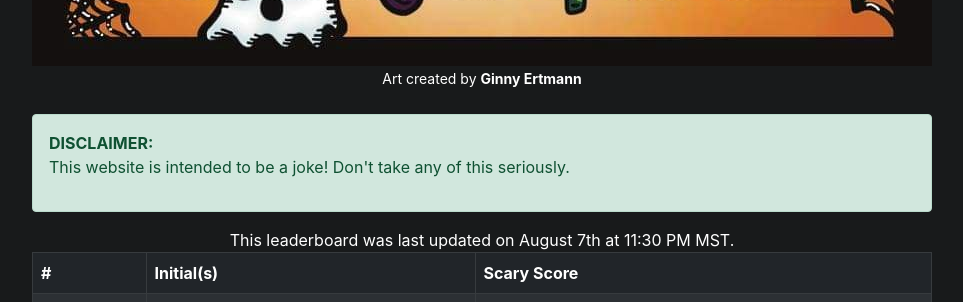
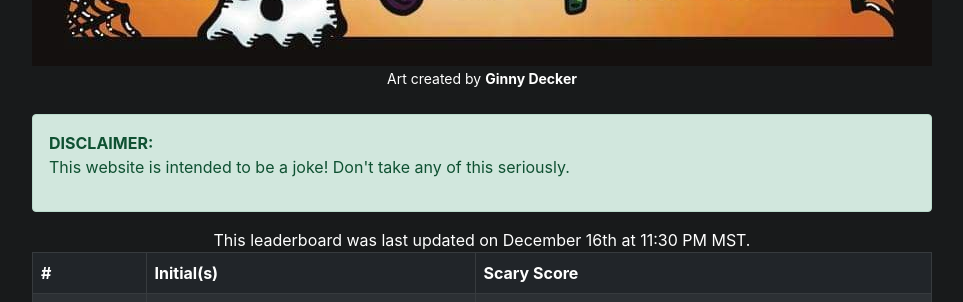
Before and after one commit to ColtonThompson/ScarySuperior, a React (Create React App) app: page / in a window 1280 px wide. Shown: the part 159-461 px from the top of the page, without its empty margins (240-1203 px from the left). Built offline with nearby package versions, Linux system fonts and the light colour scheme.

Commit message:
Updated header

```diff
--- a/src/components/Header.jsx
+++ b/src/components/Header.jsx
@@ -11,7 +11,7 @@ class Header extends Component {
           <img src='./img/logo-v1.jpg' />
           <br />
           <small>
-            Art created by <b>Ginny Ertmann</b>
+            Art created by <b>Ginny Decker</b>
           </small>
         </center>
         <br />
@@ -23,7 +23,7 @@ class Header extends Component {
           </p>
         </Alert>
         <center>
-          This leaderboard was last updated on August 7th at 11:30 PM MST.
+          This leaderboard was last updated on December 16th at 11:30 PM MST.
         </center>
       </React.Fragment>
     );
```
